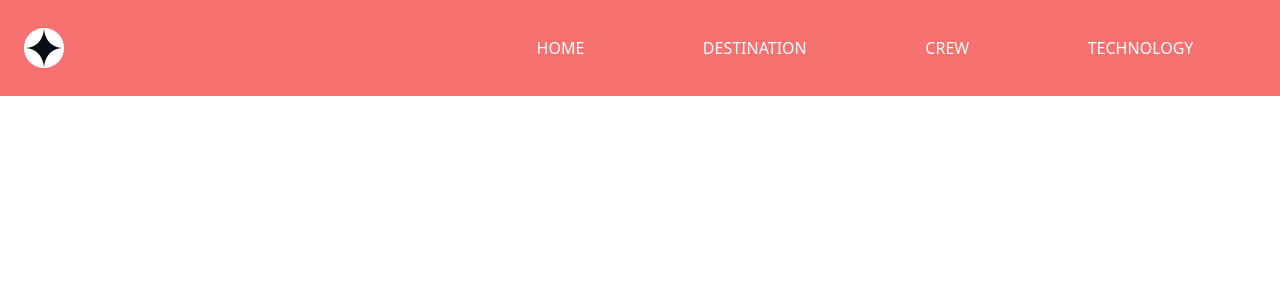
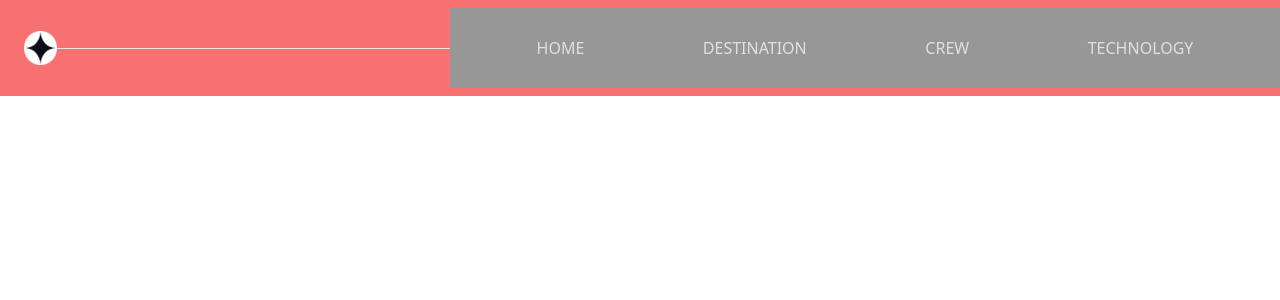
Before and after one commit to elvisowusu/Space_torism, a React (Vite) app: page / in a window 1280 px wide. Shown: the top 300 px of the page. Built offline with nearby package versions, Linux system fonts and the light colour scheme.

Commit message:
refactor: Update Header component with responsive menu and state management

```diff
--- a/src/components/Header.jsx
+++ b/src/components/Header.jsx
@@ -41,10 +41,9 @@ function Header() {
                 </div>:
                     <button className='z-20' onClick={() => dispatch({type: "SET_CLICKED", payload: !state.clicked})}><img src={!state.clicked? menuBar:close} alt="" /></button>
                 } */}
-            <div className='flex hidden md:block'>
-                    <hr className='text-red-700 lg:w-[473px] hidden'/>
-                    <NavItems/>
-                </div>
+
+                <hr className='text-red-700 lg:w-[473px] hidden lg:block'/>
+                <div className='hidden md:block h-[5rem]'><NavItems/></div>
                 <button className='z-20 md:hidden' onClick={() => dispatch({type: "SET_CLICKED", payload: !state.clicked})}><img src={!state.clicked? menuBar:close} alt="" /></button>
             {state.clicked?
             <div className={`z-10 absolute right-0 top-0 flex flex-col gap bg-[#1f232d] opacity-90 w-[70%] h-[100vh] pt-[7rem] pl-[2rem]`}>
--- a/src/components/NavItems.jsx
+++ b/src/components/NavItems.jsx
@@ -4,8 +4,8 @@
 function NavItems() {
     const items = [' HOME', ' DESTINATION', ' CREW', ' TECHNOLOGY'];
     return (
-        <nav>
-            <ul className='flex flex-col justify-evenly md:flex-row gap-[2rem] text-[#FFFFFF] md:gap-[1rem] lg:gap-[2rem] md:w-[720px] lg:w-[830px]'>
+        <nav className="h-full md:bg-[#979797]">
+            <ul className='flex flex-col justify-evenly items-center md:flex-row gap-[2rem] text-[#FFFFFF] md:gap-[1rem] lg:gap-[2rem] md:w-[35rem] md:opacity-70 md:h-[100%] lg:w-[830px]'>
                 {items.map((item, index) => (
                     <li key={index} className=''>
                         <span className="md:hidden font-bold tracking-widest mr-2 ">{index.toString().padStart(2, '0')}</span>{item}
```
